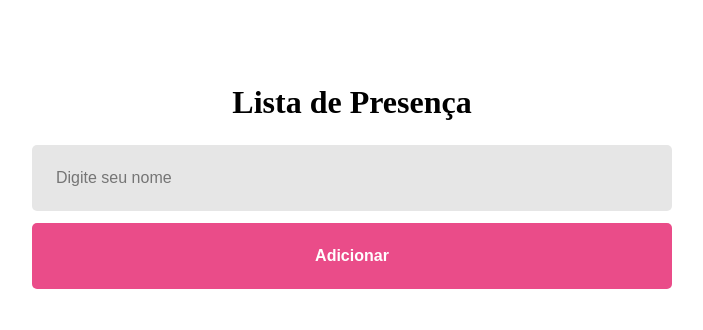
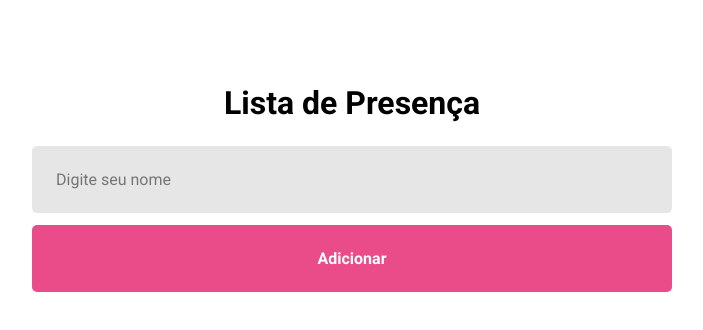
Before and after one commit to Eduardo-Luizz/Fundamentos-React, a React (Vite) app: page / in a window 1280 px wide. Shown: the top 330 px of the page, without its empty margins (288-991 px from the left). Built offline with nearby package versions, Linux system fonts and the light colour scheme.

Commit message:
Importando fontes

```diff
--- a/index.html
+++ b/index.html
@@ -3,6 +3,9 @@
   <head>
     <meta charset="UTF-8" />
     <meta name="viewport" content="width=device-width, initial-scale=1.0" />
+    <link rel="preconnect" href="https://fonts.googleapis.com">
+    <link rel="preconnect" href="https://fonts.gstatic.com" crossorigin>
+    <link href="https://fonts.googleapis.com/css2?family=Roboto:wght@400;500;700&display=swap" rel="stylesheet">
     <title>App lista de presença</title>
   </head>
   <body>
--- a/src/styles/global.css
+++ b/src/styles/global.css
@@ -3,3 +3,9 @@
   padding: 0;
   box-sizing: border-box;
 }
+
+body, input, button {
+  font-size: 16px;
+  font-family: 'Roboto', sans-serif;
+  -webkit-font-smoothing: antialiased;
+}
```
